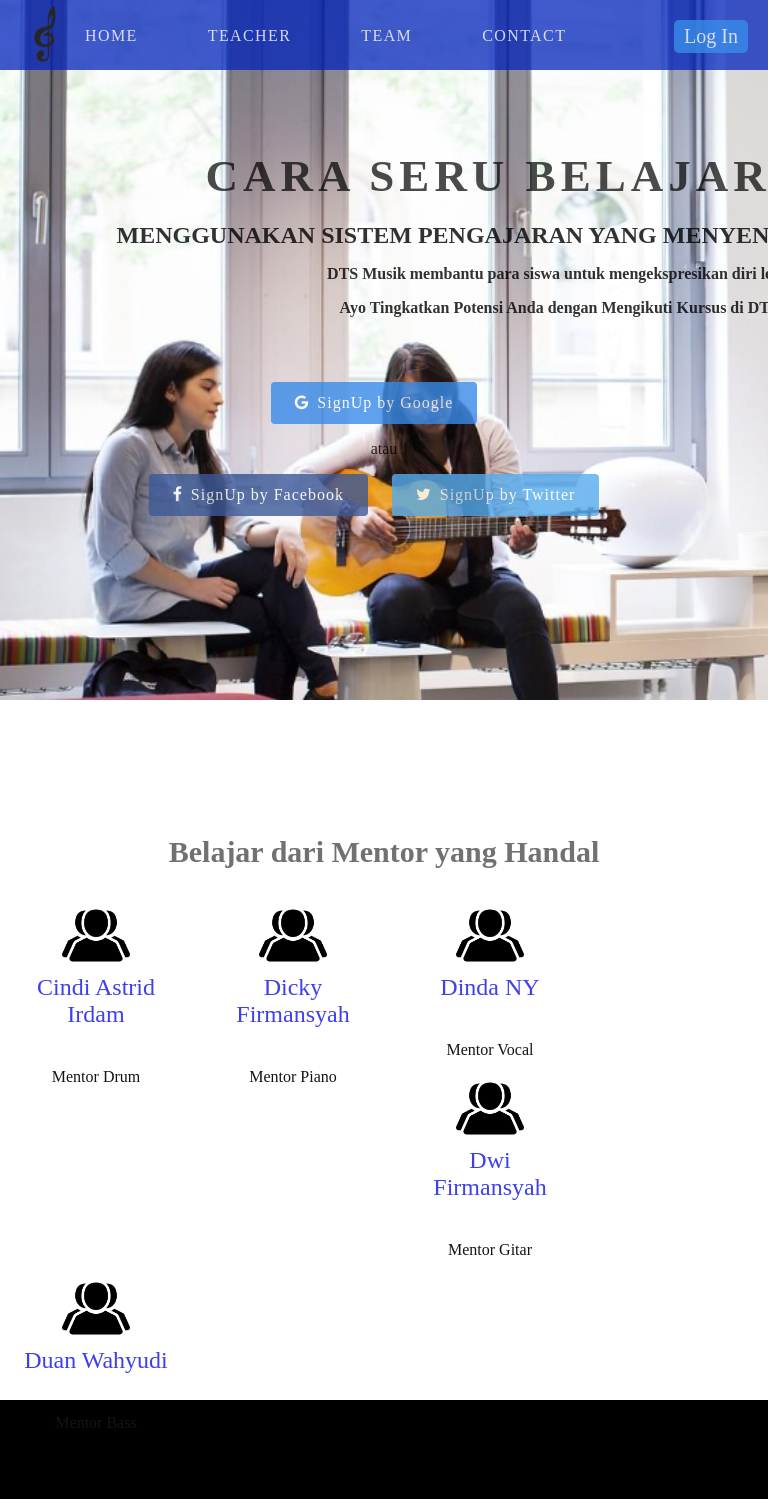
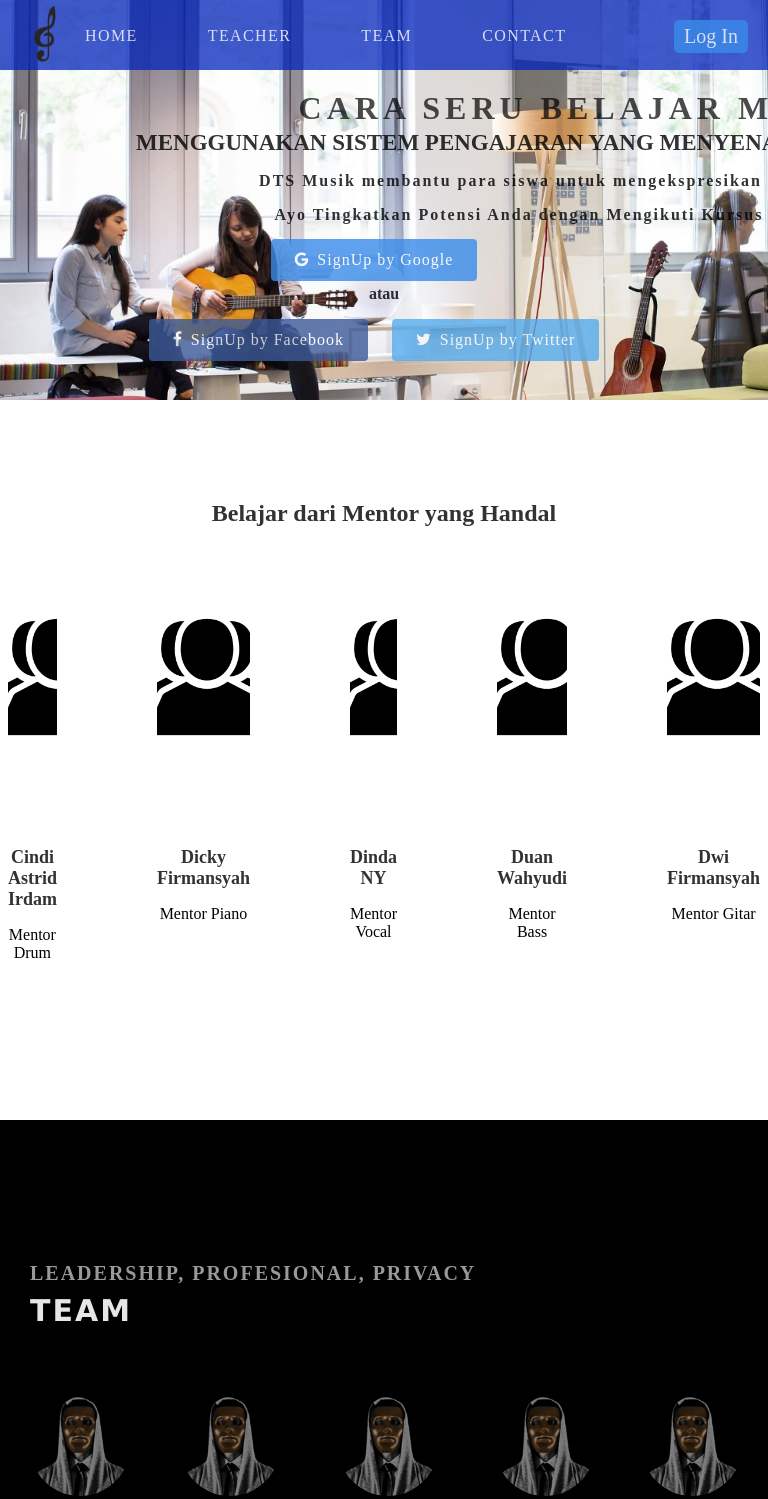
Before and after one commit to nana4895/Progate, a plain HTML site: page main-view/index.html in a window 768 px wide. Shown: the top 1499 px of the page. Drawn offline with Linux system fonts and the light colour scheme.

Commit message:
Signed-off-by: nanaftarina <62494540+nana4895@users.noreply.github.com>

```diff
--- a/main-view/index.html
+++ b/main-view/index.html
@@ -6,14 +6,14 @@
     <meta name="viewport" content="width=device-width, initial-scale=1.0">
     <link rel="stylesheet" href="https://stackpath.bootstrapcdn.com/font-awesome/4.7.0/css/font-awesome.min.css">
     <link rel="stylesheet" href="style.css">
-    <link rel="stylesheet" href="../mobile-view/responsive.css">
+    <link rel="stylesheet" href="./responsive.css">
     <title>prograte</title>
 </head>
 
 <body>
     <header>
         <div class="head-logo">
-            <img src="../melody.png">
+            <img src="../img/melody.png">
         </div>
         <div class="head-left">
             <ul class="menu-item" id="navigation">
@@ -47,61 +47,57 @@
 
     <!-- duan -->
     <div id="extra1">
-        <div class="container">
-            <div class="heading">
-                <h2>Belajar dari Mentor yang Handal</h2>
-            </div>
-            <div class="teachers">
-                <div class="teacher">
-                    <div class="teacher-icon">
-                        <img src="../people.png">
-                    </div>
-                    <p class="name"> Cindi Astrid Irdam</p>
-                    <p class="description">Mentor Drum</p>
-                </div>
+        <h2>Belajar dari Mentor yang Handal</h2>
 
-                <div class="teacher">
-                    <div class="teacher-icon">
-                        <img src="../people.png">
-                    </div>
-                    <p class="name"> Dicky Firmansyah</p>
-                    <p class="description">Mentor Piano</p>
-                </div>
-                <div class="teacher">
-                    <div class="teacher-icon">
-                        <img src="../people.png">
-                    </div>
-                    <p class="name"> Dinda NY</p>
-                    <p class="description">Mentor Vocal</p>
-                </div>
-                <div class="teacher">
-                    <div class="teacher-icon">
-                        <img src="../people.png">
-                    </div>
-                    <p class="name"> Dwi Firmansyah</p>
-                    <p class="description">Mentor Gitar</p>
-                </div>
-                <div class="teacher">
-                    <div class="teacher-icon">
-                        <img src="../people.png">
-                    </div>
-                    <p class="name"> Duan Wahyudi</p>
-                    <p class="description">Mentor Bass</p>
+        <div class="container-mentor">
+            <div class="card-mentor">
+                <div class="header-mentor"></div>
+                <div class="content-mentor">
+                    <h2>Cindi Astrid Irdam</h2>
+                    <p>Mentor Drum</p>
                 </div>
             </div>
 
+            <div class="card-mentor">
+                <div class="header-mentor"></div>
+                <div class="content-mentor">
+                    <h2>Dicky Firmansyah</h2>
+                    <p>Mentor Piano</p>
+                </div>
+            </div>
+
+            <div class="card-mentor">
+                <div class="header-mentor"></div>
+                <div class="content-mentor">
+                    <h2>Dinda NY</h2>
+                    <p>Mentor Vocal</p>
+                </div>
+            </div>
+
+            <div class="card-mentor">
+                <div class="header-mentor"></div>
+                <div class="content-mentor">
+                    <h2>Duan Wahyudi</h2>
+                    <p>Mentor Bass</p>
+                </div>
+            </div>
+
+            <div class="card-mentor">
+                <div class="header-mentor"></div>
+                <div class="content-mentor">
+                    <h2>Dwi Firmansyah</h2>
+                    <p>Mentor Gitar</p>
+                </div>
+            </div>
         </div>
-        <div class="clear"></div>
     </div>
-    </div>
-
     <!-- dicky -->
     <div id="extra2">
         <h1>LEADERSHIP, PROFESIONAL, PRIVACY</h1>
         <h2>TEAM</h2>
         <div class="title">
             <div class="card-header">
-                <img src="../team_img.png">
+                <img src="../img/team_img.png">
                 <div class="card-content">
                     <h4>Dwi Firmansyah</h4>
                     <p>Jombang</p>
@@ -113,7 +109,7 @@
                 </div>
             </div>
             <div class="card-header">
-                <img src="../team_img.png">
+                <img src="../img/team_img.png">
                 <div class="card-content">
                     <h4>Duan Wahyudi</h4>
                     <p>Riau</p>
@@ -125,7 +121,7 @@
                 </div>
             </div>
             <div class="card-header">
-                <img src="../team_img.png">
+                <img src="../img/team_img.png">
                 <div class="card-content">
                     <h4>Dicky Firmansyah</h4>
                     <p>Jawa Barat</p>
@@ -137,7 +133,7 @@
                 </div>
             </div>
             <div class="card-header">
-                <img src="../team_img.png">
+                <img src="../img/team_img.png">
                 <div class="card-content">
                     <h4>Cindy Astrid I.</h4>
                     <p>Tanggerang</p>
@@ -149,7 +145,7 @@
                 </div>
             </div>
             <div class="card-header">
-                <img src="../team_img.png">
+                <img src="../img/team_img.png">
                 <div class="card-content">
                     <h4>Dinda Nayuni</h4>
                     <p>Palembang</p>
@@ -183,7 +179,7 @@
         <div id="left-contents">
             <div class="footer-logo">
                 <div class="logo">
-                    <img src="../melody.png">
+                    <img src="../img/melody.png">
                 </div>
                 <p>Wujudkanlah mimpi bersarmu</br>Bersama dengan DTS Music</p>
             </div>
--- /dev/null
+++ b/main-view/responsive.css
@@ -0,0 +1,65 @@
+/*tablet*/
+
+@media(max-width: 768px) {
+    header {
+        position: fixed;
+    }
+    #main-content {
+        width: 100%;
+        height: 400px;
+        background-size: cover;
+    }
+    .contents h1 {
+        font-size: 32px;
+        margin-top: -30px;
+    }
+    .contents h2 {
+        font-size: 23px;
+        margin-top: -2px;
+    }
+    .contents p {
+        font-size: 16px;
+        letter-spacing: 2px;
+    }
+    .btn-wrapper {
+        margin-top: -40px;
+    }
+    .btn-wrapper .signup {
+        margin-top: 10px;
+        margin-bottom: -20px;
+    }
+    .btn-wrapper p {
+        font-weight: 600;
+    }
+    #extra1 {
+        width: 100%;
+    }
+    .card-mentor {
+        width: 250px;
+    }
+    .header-mentor {
+        background-size: cover;
+        background-position: -25px 0;
+    }
+    .content-mentor h2 {
+        font-size: 18px;
+    }
+    input,
+    textarea {
+        width: 500px;
+        height: 10px;
+        margin-top: -10px;
+    }
+    .contact-submit {
+        width: 150px;
+        padding-bottom: 20px;
+        line-height: 5px;
+    }
+}
+
+@media (min-width: 600px) {
+    .container-mentor {
+        display: flex;
+        justify-content: center;
+    }
+}
--- a/main-view/style.css
+++ b/main-view/style.css
@@ -155,7 +155,7 @@ header {
 #main-content {
     padding: 90px 0px;
     height: 700px;
-    background-image: url("../background.jpeg");
+    background-image: url("../img/background.jpeg");
     color: black;
     background-size: cover;
     text-align: center;
@@ -220,6 +220,8 @@ h2 {
 
 /*skill*/
 
+
+/*
 #extra1 {
     margin-top: 20px;
     margin-bottom: 20px;
@@ -265,6 +267,42 @@ h2 {
     display: inline-block;
     font-size: 16px;
     color: #141414;
+}*/
+
+#extra1 {
+    height: 700px;
+}
+
+#extra1 h2 {
+    text-align: center;
+    padding-top: 80px;
+}
+
+.container-mentor {
+    width: 100%;
+    margin: 50px auto;
+}
+
+.card-mentor {
+    width: 150px;
+    height: 250px;
+    margin: 25px 50px;
+    float: left;
+}
+
+.header-mentor {
+    height: 150px;
+    background-image: url(../img/people.png);
+    background-size: cover;
+    background-position: 0 0;
+}
+
+.content-mentor {
+    text-align: center;
+}
+
+.content-mentor h2 {
+    font-size: 20px;
 }
 
 
--- a/mobile-view/responsive.css
+++ /dev/null
@@ -1,7 +0,0 @@
-/*tablet*/
-
-@media(max-width:900px) {
-    header {
-        position: fixed;
-    }
-}
```
Also changed, not shown: index.html (+0 -1 lines), mobile-view/index.html (deleted, +0 -14 lines), img/background.jpeg (renamed from background.jpeg), img/melody.png (renamed from melody.png), img/people.png (renamed from people.png), img/team_img.png (renamed from team_img.png).
